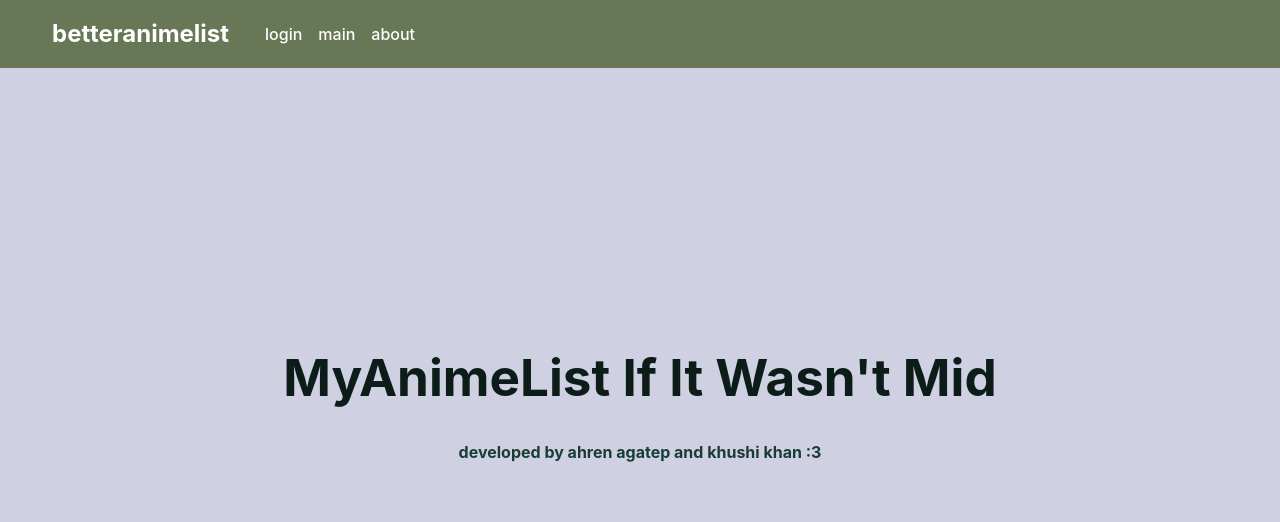
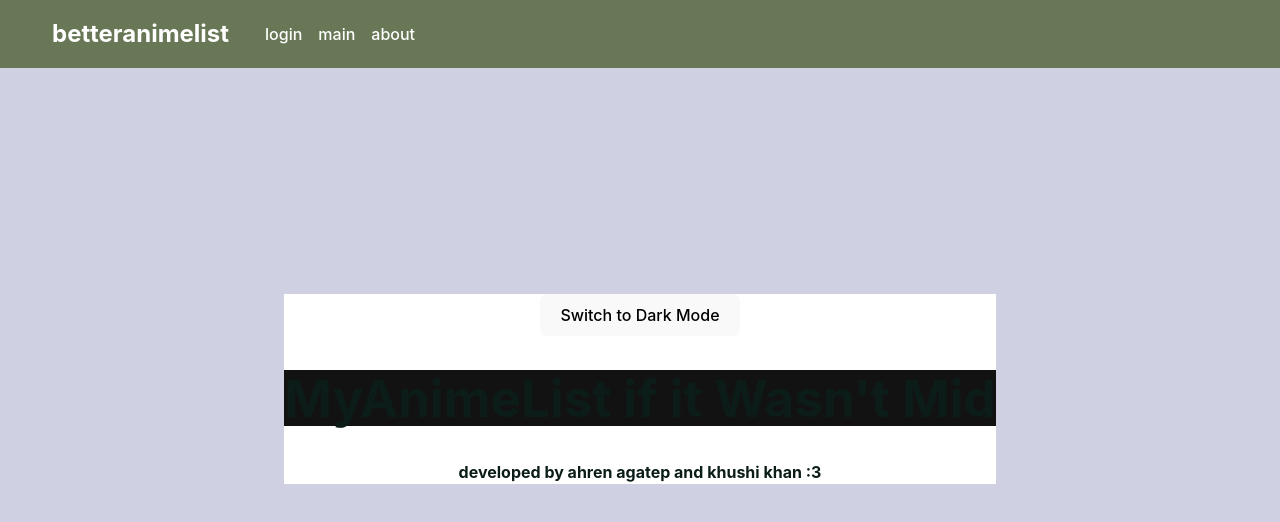
Before and after one commit to khushikhan0/anime-tracker-website, a React (Vite) app: page / in a window 1280 px wide. Shown: the top 522 px of the page. Built offline with nearby package versions, Linux system fonts and the light colour scheme.

Commit message:
added sketchy dark/light mode lol

```diff
--- a/src/App.css
+++ b/src/App.css
@@ -16,6 +16,25 @@
 }
 .logo.react:hover {
   filter: drop-shadow(0 0 2em #61dafbaa);
+}
+
+.dark-mode {
+  background-color: #121212;
+  color: white;
+}
+
+.light-mode {
+  background-color: #ffffff;
+  color: #0c1d19;
+}
+
+
+.title {
+  color: inherit;
+}
+
+.about-us {
+  color: inherit;
 }
 
 @keyframes logo-spin {
@@ -37,10 +56,10 @@
   padding: 2em;
 }
 
-.title {
+/* .title {
   color: #0c1d19;
 }
 
 .about-us {
   color: #193d34;
-}
+} */
--- a/src/App.jsx
+++ b/src/App.jsx
@@ -1,18 +1,27 @@
 import './App.css'
 import Navbar from './components/NavBar/Navbar'
+import { useState } from 'react';
 
 function App() {
+  const [isDarkMode, setIsDarkMode] = useState(false);
+
+  const toggleTheme = () => {
+    setIsDarkMode(!isDarkMode);
+  };
 
   return (
-    <>
+    <div className={isDarkMode ? 'dark-mode' : 'light-mode'}>
     <div>
       <Navbar />
     </div>
-    <h1 className='title'>MyAnimeList If It Wasn't Mid</h1>
-      <h4 className="about-us">
-        developed by ahren agatep and khushi khan :3
+    <button onClick={toggleTheme}>
+      Switch to {isDarkMode ? 'Light' : 'Dark'} Mode
+    </button>
+    <h1 className='title dark-mode'>MyAnimeList if it Wasn't Mid</h1>
+    <h4 className="about-us">
+      developed by ahren agatep and khushi khan :3
       </h4>
-    </>
+    </div>
   )
 }
 
```
